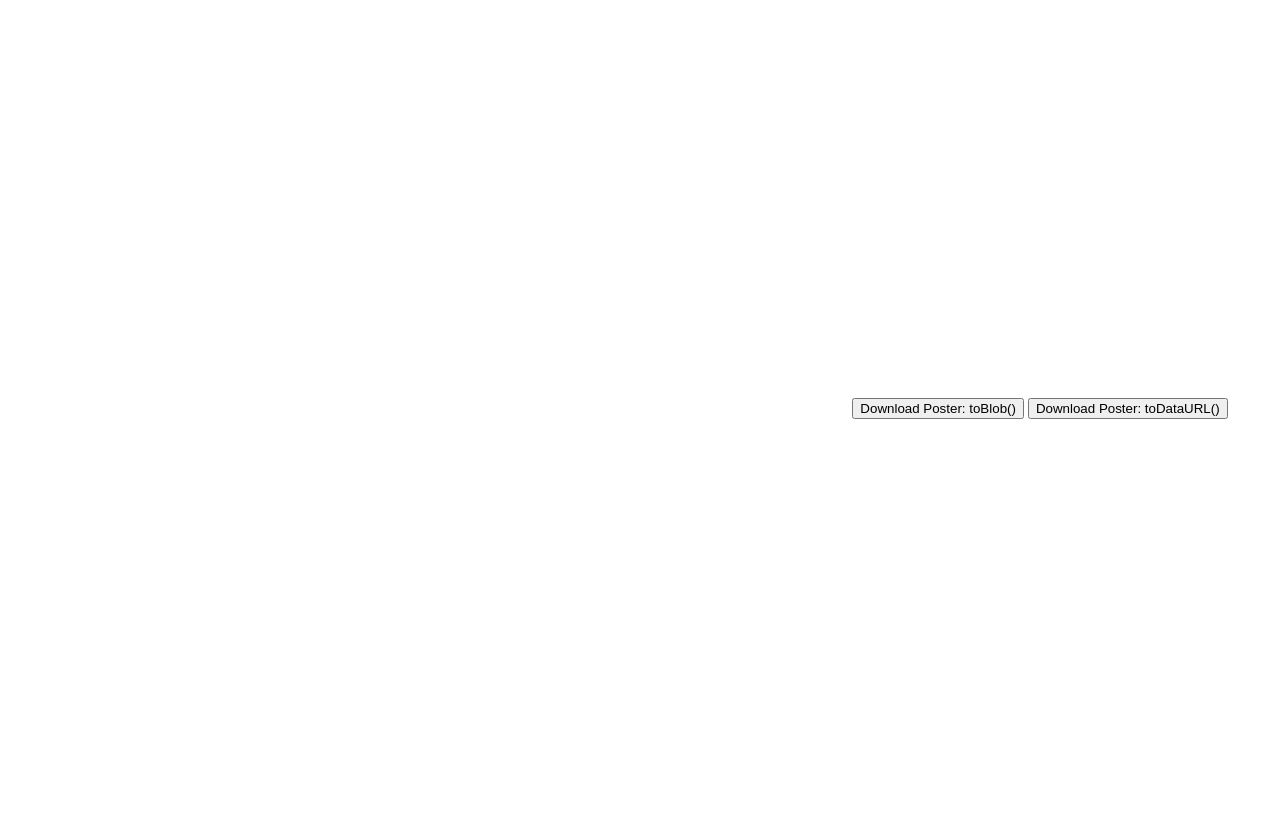
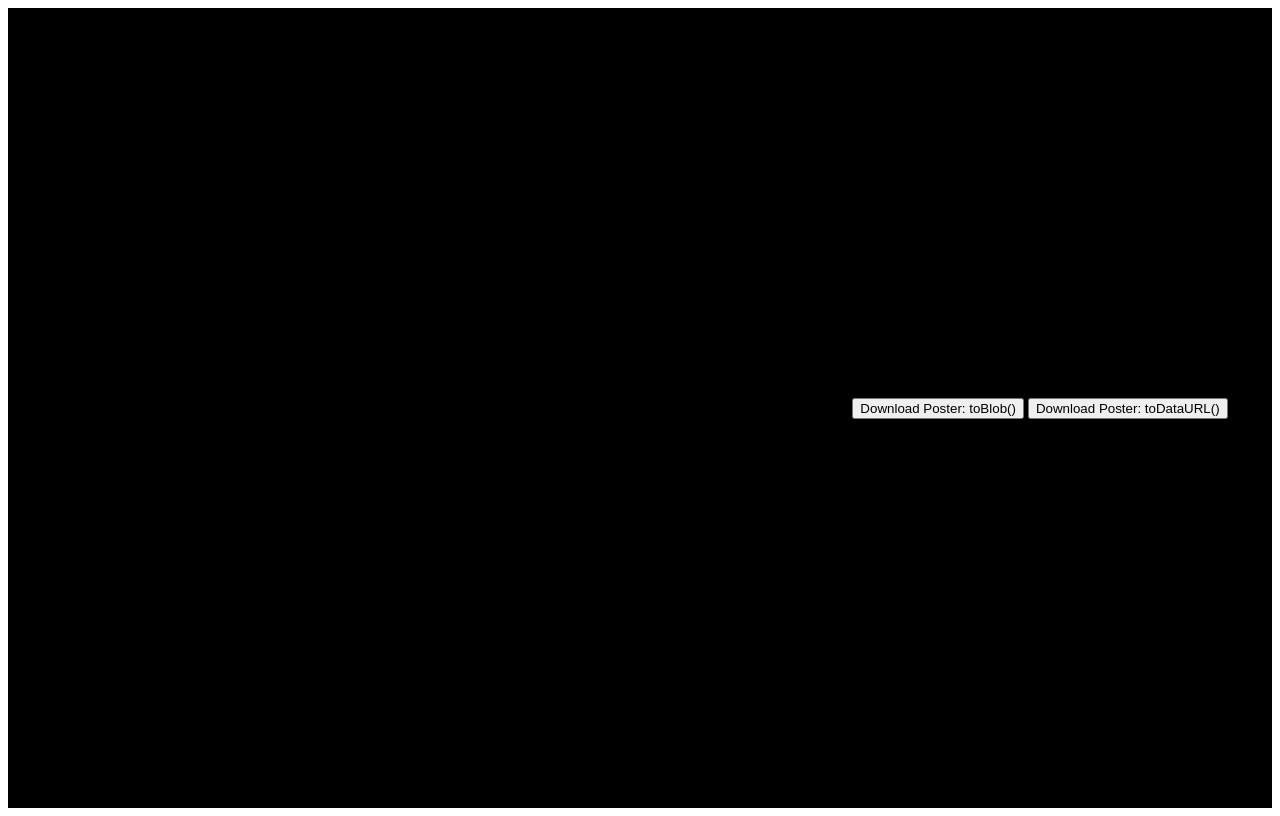
Before and after one commit to AnandUnity3d/modelviewer, a plain HTML site: page index.html in a window 1280 px wide. Drawn offline with Linux system fonts and the light colour scheme; some packages are replaced by stand-ins of ours; a script that the page names is missing.

Commit message:
Updated
Updated

```diff
--- a/styles.css
+++ b/styles.css
@@ -2,7 +2,8 @@
     display: flex;
     justify-content: center;
     align-items: center;
-    height: 100vh; /* Adjust the height to your desired value */
+    height: 100vh;
+    background-color: #000000;/* Adjust the height to your desired value */
   }
 
   model-viewer {
```
